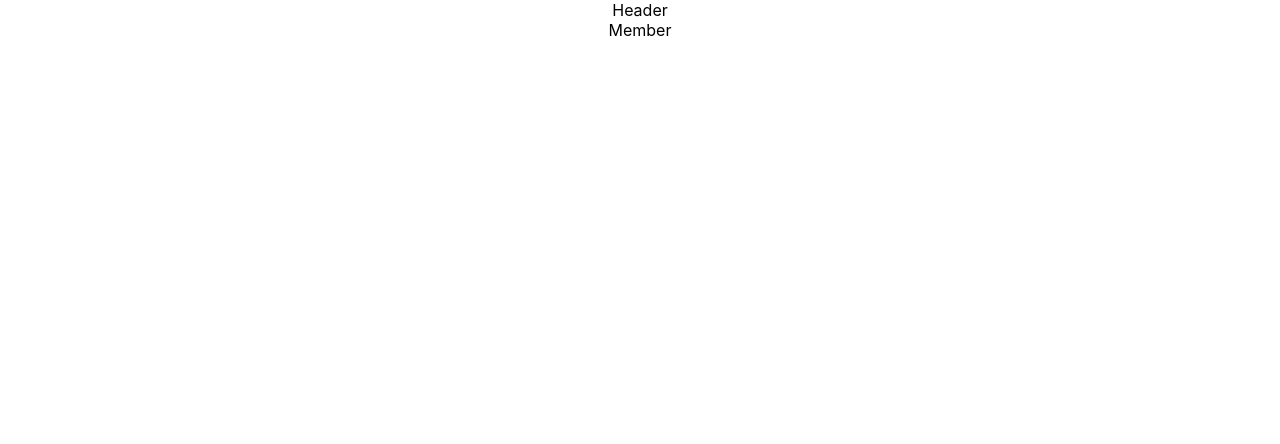
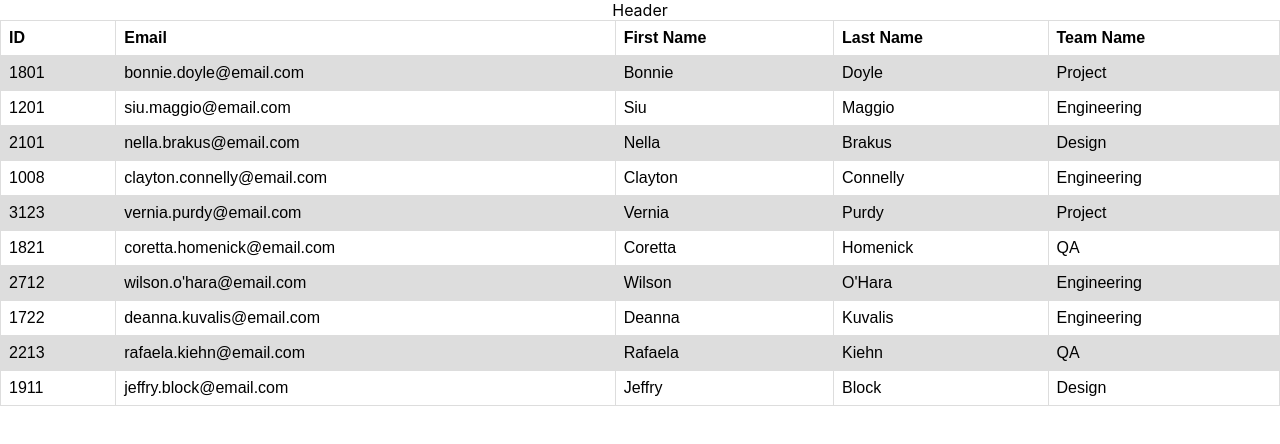
Before and after one commit to chrisdev0342/sprintFWD-React-Takehome, a React (Create React App) app: page /member in a window 1280 px wide. Shown: the top 444 px of the page. Built offline with nearby package versions, Linux system fonts and the light colour scheme.

Commit message:
rendor members data from mock json

```diff
--- a/src/pages/Member/Member.jsx
+++ b/src/pages/Member/Member.jsx
@@ -1,10 +1,33 @@
 import './style.css';
+const memberData = require('./../../data/members.json');
 
 const Member = () => {
     return (
-        <nav>
-            Member
-        </nav>
+        <div className='member-container'>
+            <table>
+                <tbody>
+                    <tr>
+                        <th>ID</th>
+                        <th>Email</th>
+                        <th>First Name</th>
+                        <th>Last Name</th>
+                        <th>Team Name</th>
+                    </tr>
+                    {
+                        memberData?.members?.length > 0 &&
+                        memberData.members.map((item, index) => (
+                            <tr key={index}>
+                                <td>{item.id}</td>
+                                <td>{item.email}</td>
+                                <td>{item.first_name}</td>
+                                <td>{item.last_name}</td>
+                                <td>{item?.team?.name}</td>
+                            </tr>
+                        ))
+                    }
+                </tbody>
+            </table>
+        </div>
     )
 }
 export default Member;
```
